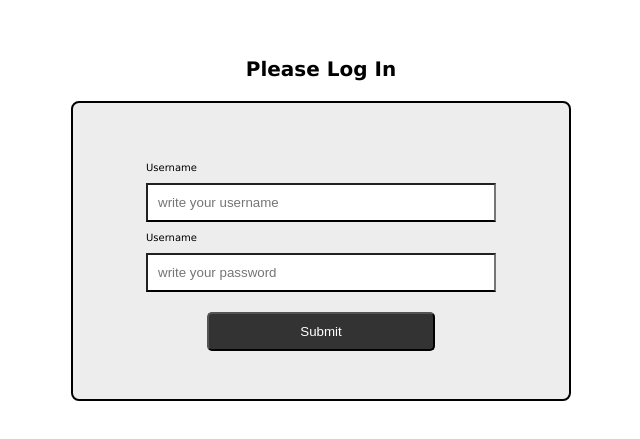
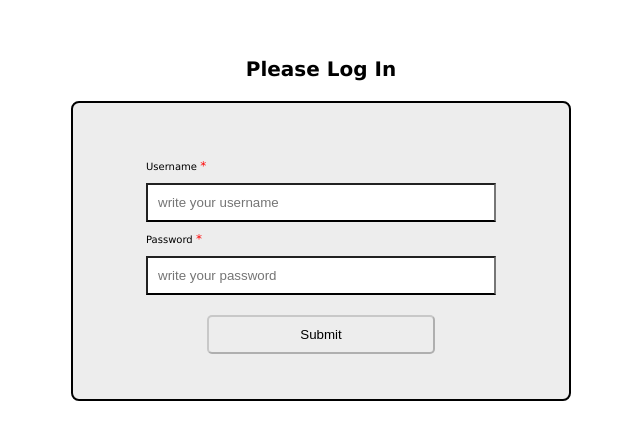
Before and after one commit to julianchok25/kata-tasks, a React (Vite) app in the folder frontend/: page / in a window 1280 px wide. Shown: the part 171-610 px from the top of the page, without its empty margins (319-959 px from the left). Built offline with nearby package versions, Linux system fonts and the light colour scheme.

Commit message:
[UPD] set token and header

```diff
--- a/frontend/src/App.scss
+++ b/frontend/src/App.scss
@@ -3,6 +3,4 @@
 .main-container {
     display: flex;
     flex-direction: column;
-    align-items: center;
-    padding-top: 50px;
 }
--- a/frontend/src/App.tsx
+++ b/frontend/src/App.tsx
@@ -1,11 +1,11 @@
-import { useState } from 'react';
 import { Route, Routes } from 'react-router-dom'
 import './App.scss'
 import Home from './pages/Home'
 import Login from './pages/Login'
+import useToken from './hooks/useToken';
 
 function App() {
-  const [token, setToken] = useState<String>();
+  const { token, setToken } = useToken();
 
   if (!token) {
     return <Login setToken={setToken} />
--- a/frontend/src/assets/scss/Home.scss
+++ b/frontend/src/assets/scss/Home.scss
@@ -3,6 +3,21 @@
     flex-direction: column;
     align-items: center;
     gap: 20px;
+
+    .header {
+        width: 100%;
+        background-color: #ededed;
+        padding: 1%;
+        font-size: 2rem;
+
+        &__link {
+            display: inline-block;
+            text-decoration: none;
+            color: black;
+            width: 20%;
+            text-align: center;
+        }
+    }
 
     &__title {
         font-size: 2rem;
--- a/frontend/src/assets/scss/Login.scss
+++ b/frontend/src/assets/scss/Login.scss
@@ -29,6 +29,11 @@
         label {
             width: 350px;
             margin: 10px;
+
+            span {
+                font-size: 12px;
+                color: red;
+            }
         }
 
         button {
--- /dev/null
+++ b/frontend/src/hooks/useToken.ts
@@ -0,0 +1,20 @@
+import { useState } from 'react';
+
+export default function useToken() {
+    const getToken = () => {
+        const tokenString = sessionStorage.getItem('token');
+        return tokenString;
+    };
+
+    const [token, setToken] = useState(getToken());
+
+    const saveToken = (userToken: string) => {
+        sessionStorage.setItem('token', userToken);
+        setToken(userToken);
+    };
+
+    return {
+        setToken: saveToken,
+        token
+    }
+}
--- a/frontend/src/pages/Home.tsx
+++ b/frontend/src/pages/Home.tsx
@@ -5,6 +5,7 @@ import axios from "axios";
 import { TaskModel } from "../models/task.model";
 import EditTask from "../components/Edit";
 import List from "../components/List";
+import { Link } from "react-router-dom";
 
 function Home() {
   const [tasks, setTasks] = useState<TaskModel[]>([]);
@@ -35,10 +36,21 @@ function Home() {
     setIsUpdate(isUpdate + 1);
   }
 
+  const onClearSession = () => {
+    sessionStorage.clear();
+    location.reload();
+  }
+
   return (
     <section className="home">
+      <header className="header">
+        <Link className="header__link" to={'/'} onClick={onClearSession}>Logout</Link>
+      </header>
+
       <h1 className="home__title">Task Management App</h1>
+
       <Create onCreate={handleCreateTask}/>
+
       {isEdit && <EditTask task={taskSelected} onUpdate={onUpdate} />}
       {
         tasks.length === 0 ? <p className="home__observation">No Records 😕</p> :
--- a/frontend/src/pages/Login.tsx
+++ b/frontend/src/pages/Login.tsx
@@ -4,7 +4,7 @@ import axios from 'axios';
 
 function Login({ setToken }: { setToken: (token: string) => void }) {
     const [username, setUserName] = useState<string>();
-    const [password, setPassword] = useState<String>();
+    const [password, setPassword] = useState<String | any>();
 
     const handleSubmit = async (e: any) => {
         e.preventDefault();
@@ -30,13 +30,13 @@ function Login({ setToken }: { setToken: (token: string) => void }) {
         <div className="login-wrapper">
             <h1>Please Log In</h1>
             <form className='form-container' onSubmit={handleSubmit}>
-                <label htmlFor="username">Username</label>
-                <input type="text" placeholder="write your username" id='username' onChange={(e) => setUserName(e.target.value)} />
+                <label htmlFor="username">Username <span>*</span></label>
+                <input type="text" value={username} placeholder="write your username" id='username' onChange={(e) => setUserName(e.target.value)} />
 
-                <label htmlFor="username">Username</label>
-                <input type="password" placeholder="write your password" id="password" onChange={(e) => setPassword(e.target.value)} />
+                <label htmlFor="password">Password <span>*</span></label>
+                <input type="password" value={password} placeholder="write your password" id="password" onChange={(e) => setPassword(e.target.value)} />
 
-                <button type="submit">Submit</button>
+                <button disabled={!username || !password} type="submit">Submit</button>
             </form>
         </div>
     )
```
